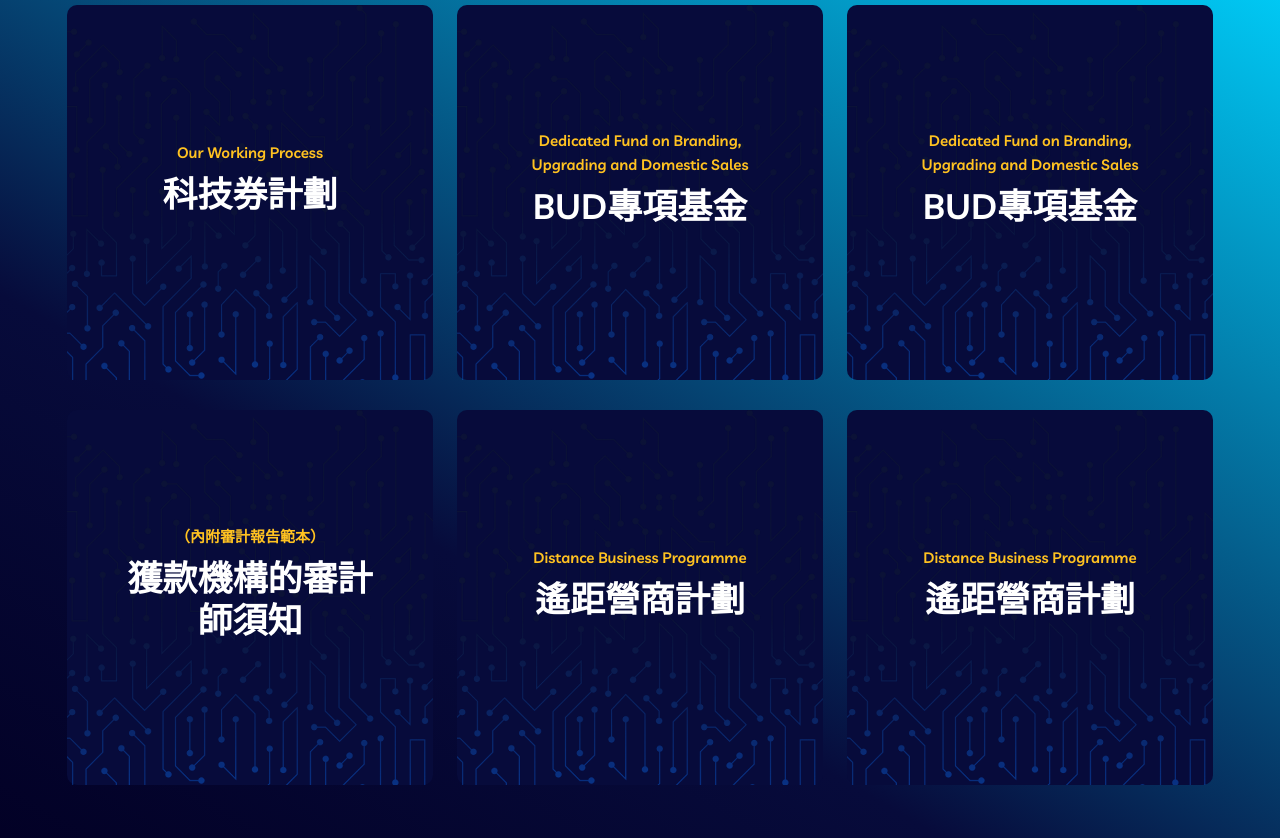
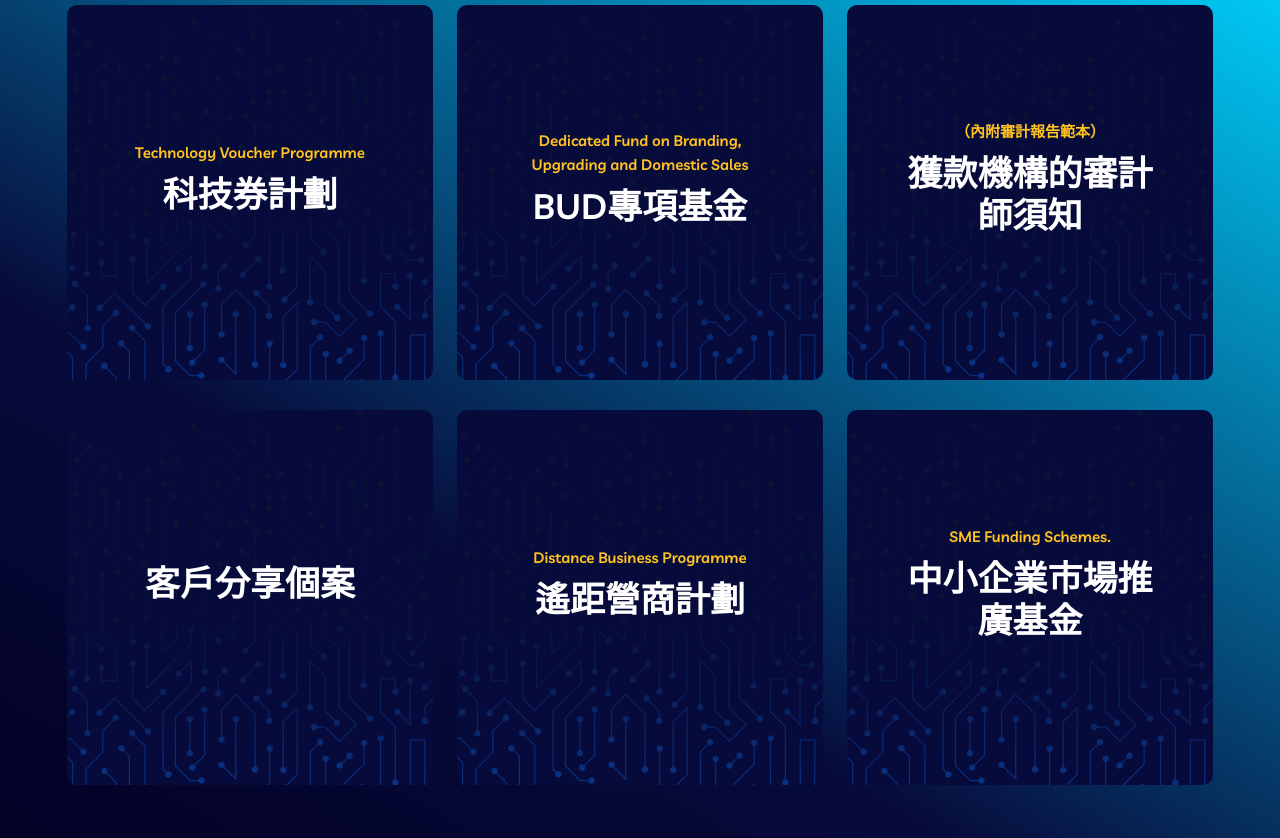
Before and after one commit to Do-Test-Live/W-Monoploy-Technology, a plain HTML site: page index.html in a window 1280 px wide. Shown: the part 740-1578 px from the top of the page. Drawn offline with Linux system fonts and the light colour scheme; a web font is replaced by a local one.

Commit message:
update all

```diff
--- a/index.html
+++ b/index.html
@@ -217,7 +217,7 @@
             <div class="col-lg-4">
                 <div class="work-process-right d-flex align-items-center justify-content-center">
                     <div class="section-title text-center">
-                        <span class="sp-color1">Our Working Process</span>
+                        <span class="sp-color1">Technology Voucher Programme</span>
                         <h2>科技券計劃</h2>
                     </div>
                 </div>
@@ -233,8 +233,8 @@
             <div class="col-lg-4">
                 <div class="work-process-right d-flex align-items-center justify-content-center">
                     <div class="section-title text-center">
-                        <span class="sp-color1">Dedicated Fund on Branding, Upgrading and Domestic Sales</span>
-                        <h2>BUD專項基金</h2>
+                        <span class="sp-color1">（內附審計報告範本）</span>
+                        <h2>獲款機構的審計師須知</h2>
                     </div>
                 </div>
             </div>
@@ -243,8 +243,7 @@
             <div class="col-lg-4">
                 <div class="work-process-right d-flex align-items-center justify-content-center">
                     <div class="section-title text-center">
-                        <span class="sp-color1">（內附審計報告範本）</span>
-                        <h2>獲款機構的審計師須知</h2>
+                        <h2>客戶分享個案</h2>
                     </div>
                 </div>
             </div>
@@ -259,8 +258,8 @@
             <div class="col-lg-4">
                 <div class="work-process-right d-flex align-items-center justify-content-center">
                     <div class="section-title text-center">
-                        <span class="sp-color1">Distance Business Programme</span>
-                        <h2>遙距營商計劃</h2>
+                        <span class="sp-color1">SME Funding Schemes.</span>
+                        <h2>中小企業市場推廣基金</h2>
                     </div>
                 </div>
             </div>
```
